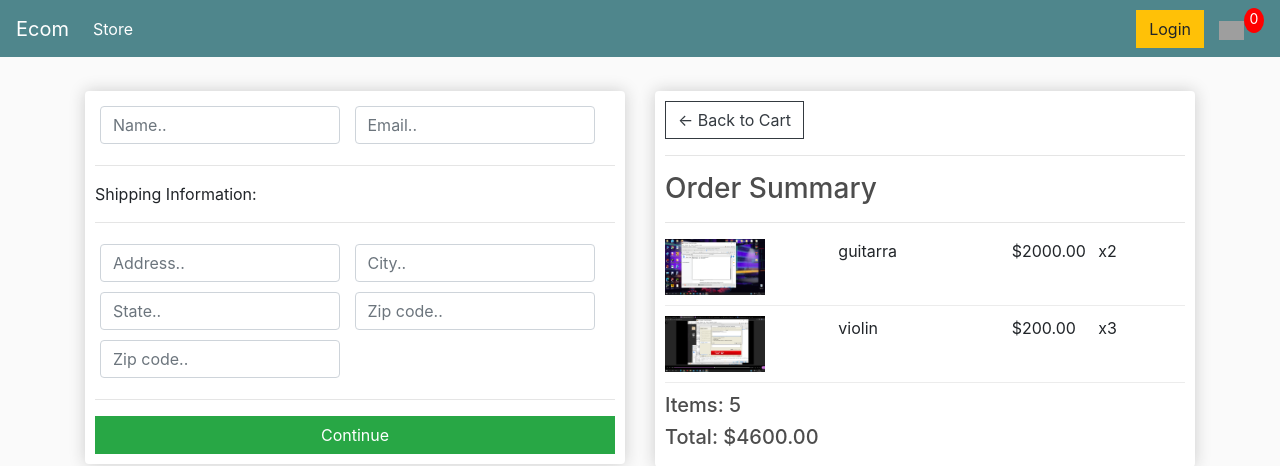
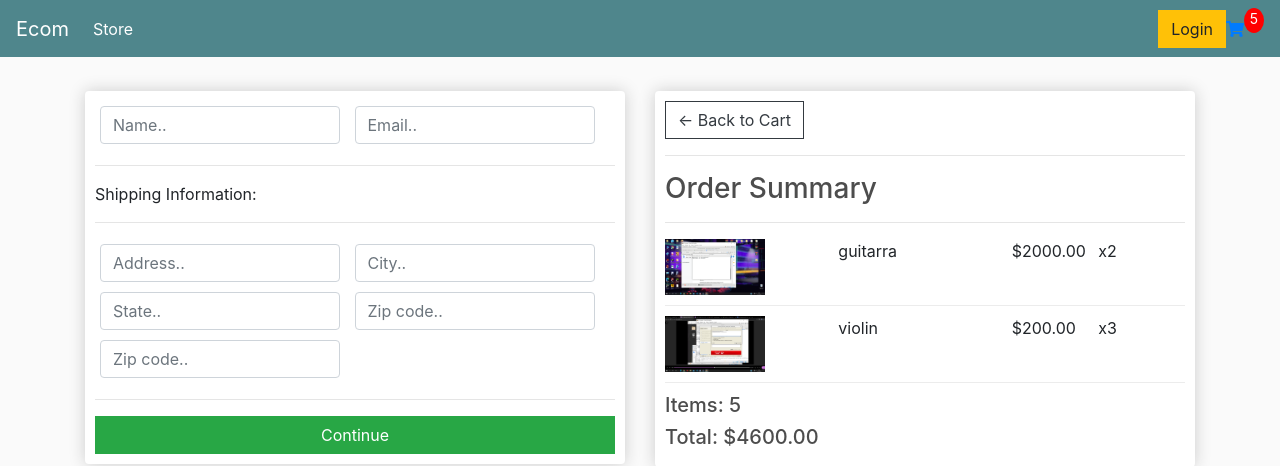
Before and after one commit to matikushhhhh/musicv2, a Django app: page /checkout/ in a window 1280 px wide. Shown: the top 466 px of the page. Run offline with Django 3.2, Linux system fonts and the light colour scheme; a user stored in the database is signed in; data comes from the database, SQL or seed files in the repository; both versions use the stored data as it was after the commit; some libraries are stand-ins or nearby versions; grey boxes are pictures that could not be loaded.

Commit message:
carro js

```diff
--- a/app/templates/app/base.html
+++ b/app/templates/app/base.html
@@ -48,8 +48,10 @@
         <ul class="navbar-nav mr-auto mb-2 mb-lg-0">
           <li class="nav-item">
             <a class="nav-link" href="{% url 'cart' %}">
+
                 <i class="fas fa-shopping-cart"></i>
             </a>
+            <p id="cart-total">{{cartItems}}</p>
           </li>
           {% if user.is_authenticated %}
                         <li class="nav-item dropdown">
@@ -83,7 +85,11 @@
   <script src="https://cdn.jsdelivr.net/npm/bootstrap@5.0.2/dist/js/bootstrap.bundle.min.js"
     integrity="sha384-MrcW6ZMFYlzcLA8Nl+NtUVF0sA7MsXsP1UyJoMp4YLEuNSfAP+JcXn/tWtIaxVXM"
     crossorigin="anonymous"></script>
+
+    <script type="text/javascript" src="{% static 'js/cart.js' %}"></script>
+
   {% block js %}
+
 
   {% endblock %}
 </div>
--- a/app/templates/app/main.html
+++ b/app/templates/app/main.html
@@ -9,6 +9,8 @@
 	<link rel="stylesheet" href="https://stackpath.bootstrapcdn.com/bootstrap/4.4.1/css/bootstrap.min.css" integrity="sha384-Vkoo8x4CGsO3+Hhxv8T/Q5PaXtkKtu6ug5TOeNV6gBiFeWPGFN9MuhOf23Q9Ifjh" crossorigin="anonymous">
 
 	<link rel="stylesheet" type="text/css" href="{% static 'css/main.css' %}">
+	<link rel="stylesheet" href="https://use.fontawesome.com/releases/v5.0.8/css/solid.css">
+	<script src="https://use.fontawesome.com/releases/v5.0.7/js/all.js"></script>
 
 	<script type="text/javascript">
 		var user = '{{request.user}}'
@@ -52,9 +54,9 @@
 	     	<a href="#"class="btn btn-warning">Login</a>
 
 	     	<a href="{% url 'cart' %}">
-	    		<img  id="cart-icon" src="{% static 'images/cart.png' %}">
+				<i class="fas fa-shopping-cart"></i>
 	    	</a>
-	    	<p id="cart-total">0</p>
+	    	<p id="cart-total">{{cartItems}}</p>
 
 	    </div>
 	  </div>
--- a/app/templates/app/store.html
+++ b/app/templates/app/store.html
@@ -20,7 +20,7 @@
 			<h6><strong>{{product.name}}</strong></h6>
 			<hr>
 
-			<button data-product={{product.id}} data-action="add" class="btn btn-outline-secondary add-btn update-cart">Add to Cart</button>
+			<button data-product="{{product.id}}" data-action="add" class="btn btn-outline-secondary add-btn update-cart">Add to Cart</button>
 			<a class="btn btn-outline-success" href="#">View</a>
 			<h4 style="display: inline-block; float: right"><strong>${{product.price|floatformat:2}}</strong></h4>
 
--- a/app/views.py
+++ b/app/views.py
@@ -44,7 +44,6 @@ def store(request):
 		items = order.orderitem_set.all()
 		cartItems = order.get_cart_items
 	else:
-		#Create empty cart for now for non-logged in user
 		items = []
 		order = {'get_cart_total':0, 'get_cart_items':0}
 		cartItems = order['get_cart_items']
```
Also changed, not shown: db.sqlite3, static/images/Captura_de_pantalla_166.png (added).
